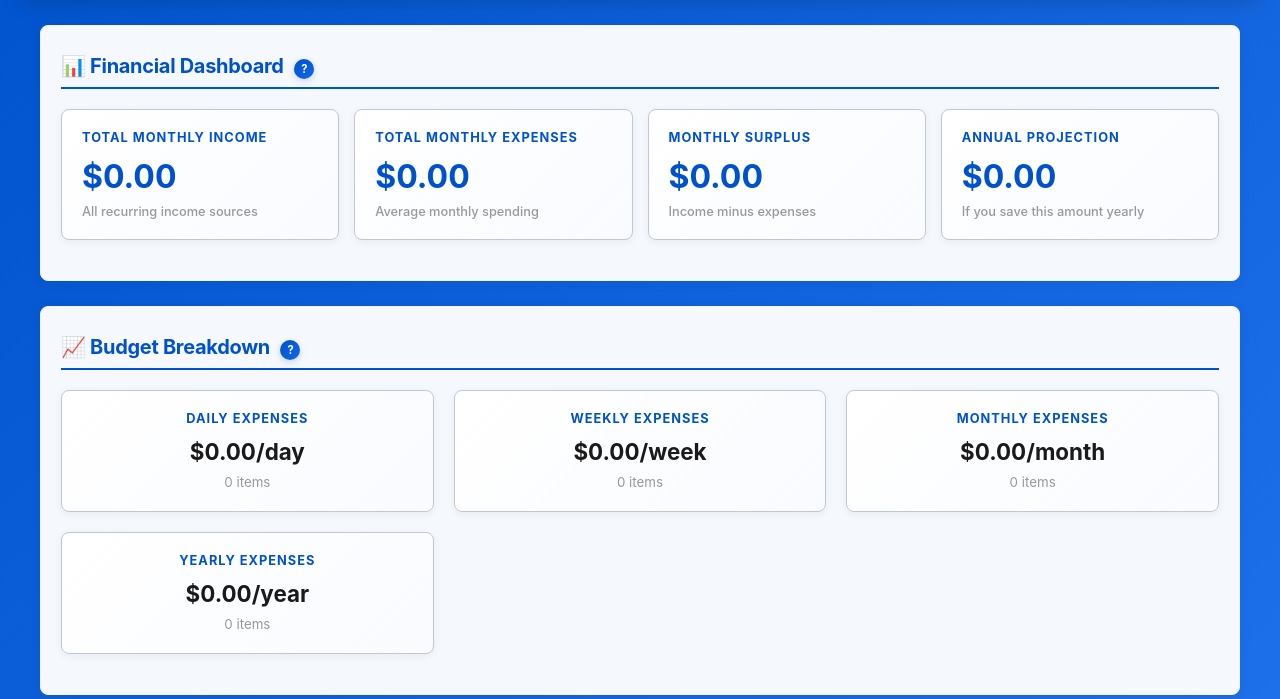
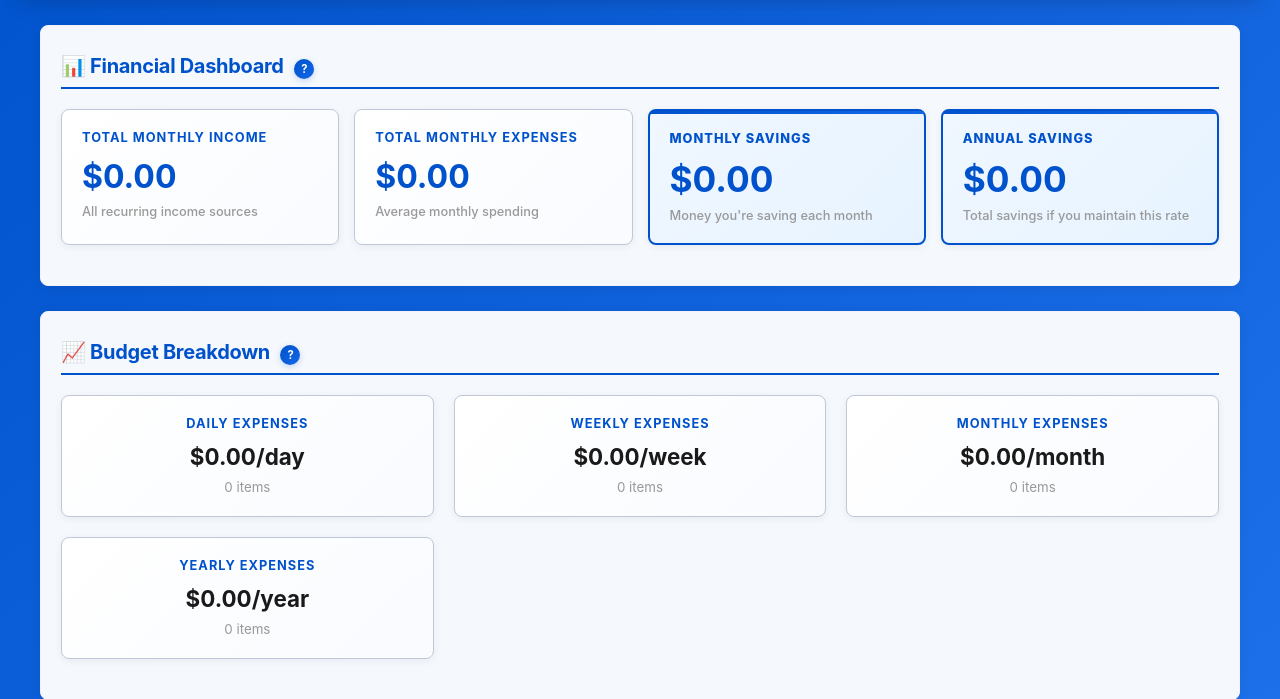
Before and after one commit to phil08533/Budget, a PHP site: page / in a window 1280 px wide. Shown: the part 182-881 px from the top of the page. Run offline with PHP 8.4, Linux system fonts and the light colour scheme; data that the repository does not hold is empty.

Commit message:
Add prominent savings breakdown to top dashboard
Changes:
- Renamed 'Annual Projection' to 'Annual Savings' for clarity
- Added 'highlight-card' styling class for savings cards
- Savings cards now use blue gradient background
- Added top accent bar on savings cards
- Larger font size for savings amounts
- Better visual hierarchy with darker text on savings cards

The Monthly Savings and Annual Savings cards now stand out prominently at the top of the dashboard, making it clear how much users are saving.

https://claude.ai/code/session_01ULdDKHw7HhZA1fxaU2AAry

```diff
--- a/index.php
+++ b/index.php
@@ -27,15 +27,15 @@
           <p id="expenseTotal">$0.00</p>
           <small style="color: #999; font-size: 0.8rem;">Average monthly spending</small>
         </article>
-        <article class="card">
-          <h3>Monthly Surplus</h3>
+        <article class="card highlight-card">
+          <h3>Monthly Savings</h3>
           <p id="savingsTotal">$0.00</p>
-          <small style="color: #999; font-size: 0.8rem;">Income minus expenses</small>
+          <small style="color: #999; font-size: 0.8rem;">Money you're saving each month</small>
         </article>
-        <article class="card">
-          <h3>Annual Projection</h3>
+        <article class="card highlight-card">
+          <h3>Annual Savings</h3>
           <p id="netTotal">$0.00</p>
-          <small style="color: #999; font-size: 0.8rem;">If you save this amount yearly</small>
+          <small style="color: #999; font-size: 0.8rem;">Total savings if you maintain this rate</small>
         </article>
       </div>
     </section>
--- a/styles.css
+++ b/styles.css
@@ -91,6 +91,33 @@ section > h2 {
   transform: translateY(-2px);
   box-shadow: 0 4px 16px rgba(0, 0, 0, 0.12);
   border-color: var(--xp-accent-light);
+}
+
+.card.highlight-card {
+  background: linear-gradient(135deg, #f0f7ff 0%, #e6f3ff 100%);
+  border: 2px solid var(--xp-accent);
+  position: relative;
+}
+
+.card.highlight-card::before {
+  content: '';
+  position: absolute;
+  top: 0;
+  left: 0;
+  right: 0;
+  height: 3px;
+  background: linear-gradient(90deg, var(--xp-accent) 0%, var(--xp-accent-light) 100%);
+  border-radius: 8px 8px 0 0;
+}
+
+.card.highlight-card h3 {
+  color: var(--xp-accent);
+  font-weight: 800;
+}
+
+.card.highlight-card p {
+  color: var(--xp-accent);
+  font-size: 2.2rem;
 }
 
 .card h3 {
```
